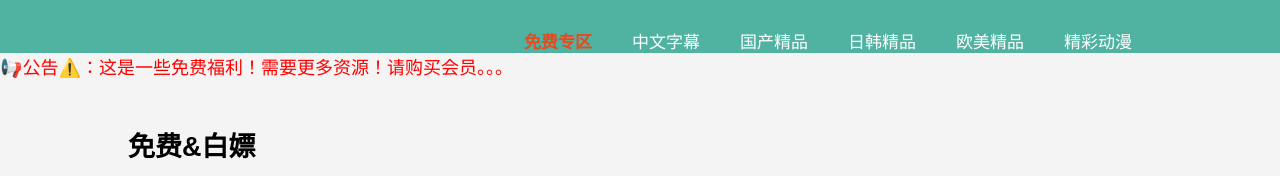
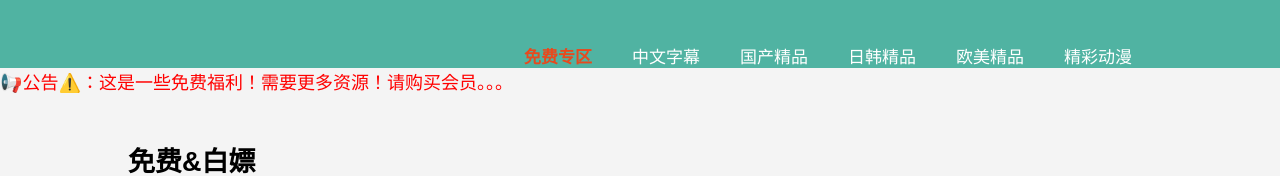
Before and after one commit to hzj1986/hzj1986.github.io, a plain HTML site: page index.html in a window 1280 px wide. Shown: the top 176 px of the page. Drawn offline with Linux system fonts and the light colour scheme.

Commit message:
Update index.html

```diff
--- a/index.html
+++ b/index.html
@@ -18,8 +18,8 @@
         header {
             background: #50b3a2;
             color: white;
-            padding-top: 0px;
-            min-height: 0px;
+            padding-top: 15px;
+            min-height: 35px;
             border-bottom: #e8491d 3px solid
             position: fixed; /* 添加了position: fixed; */
             top: 0; /* 添加了top: 0; */
```
